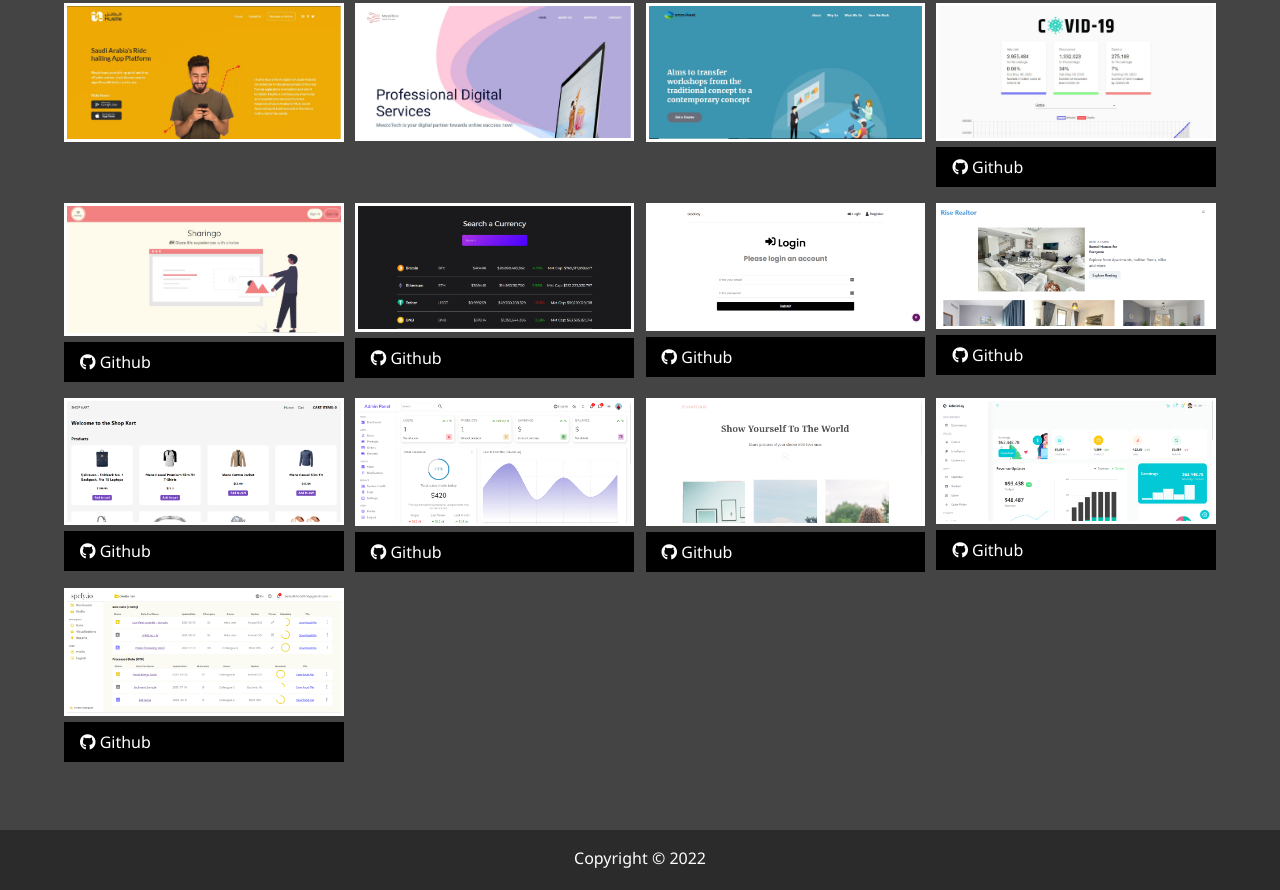
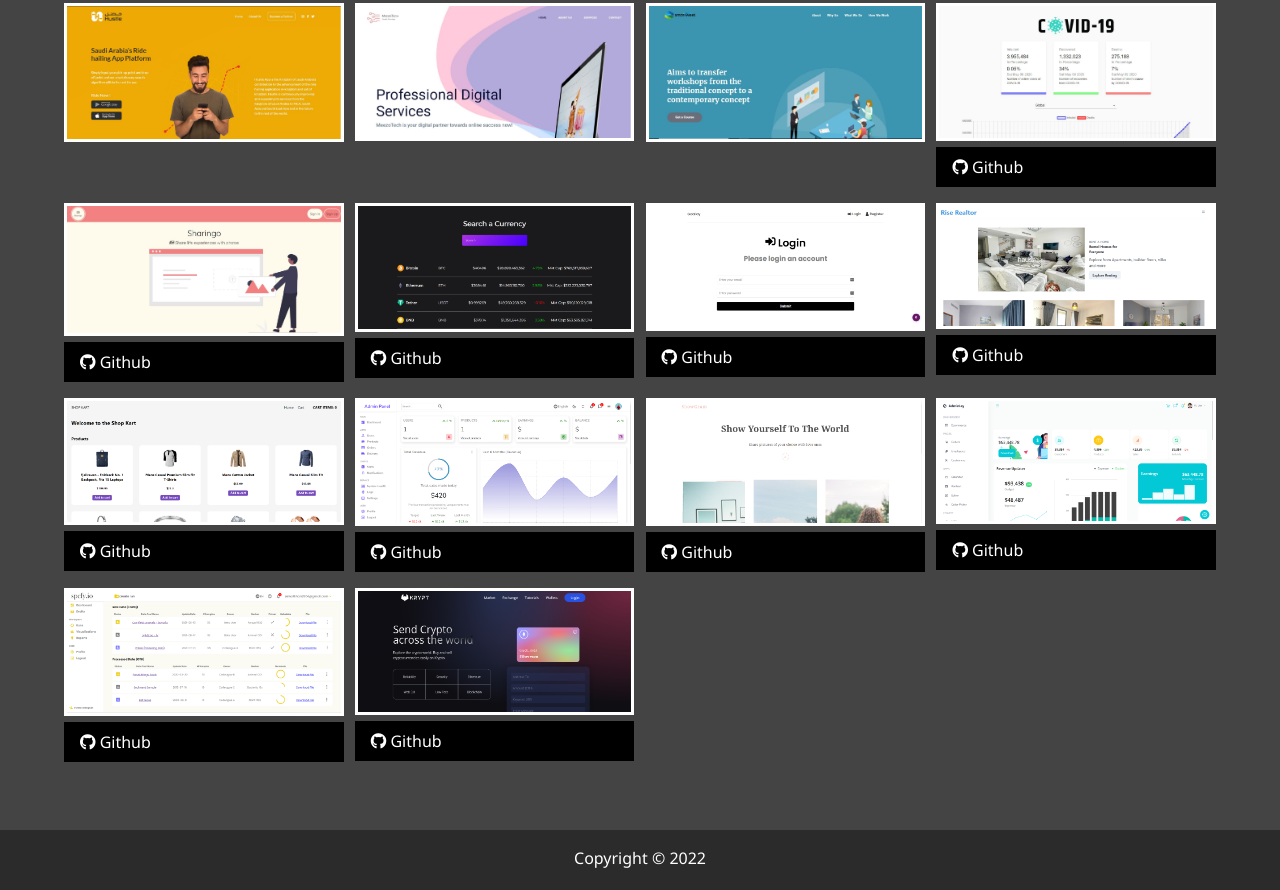
Before and after one commit to ZainKhan2504/Portfolio, a website: page dist/work.html in a window 1280 px wide. Shown: the part 869-1759 px from the top of the page. Drawn offline with Linux system fonts and the light colour scheme.

Commit message:
Add krypt project

```diff
--- a/dist/work.html
+++ b/dist/work.html
@@ -232,6 +232,14 @@
           <i class="fab fa-github"></i> Github
         </a>
       </div>
+      <div class="item">
+        <a href="https://web-krypt.netlify.app/" target="_blank">
+          <img src="img/projects/project26.png" alt="Project 26" />
+        </a>
+        <a href="https://github.com/ZainKhan2504/krypt" class="btn-dark" target="_blank">
+          <i class="fab fa-github"></i> Github
+        </a>
+      </div>
     </div>
   </main>
   <footer id="main-footer">Copyright &copy; <script>
```
Also changed, not shown: dist/img/projects/project26.png (added).
